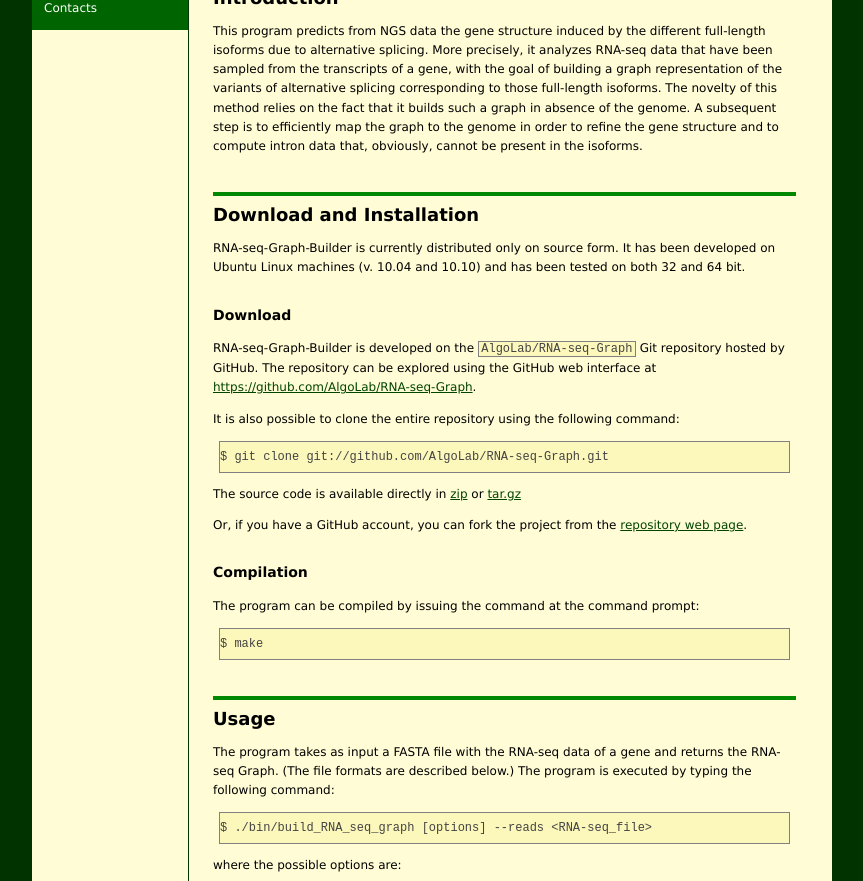
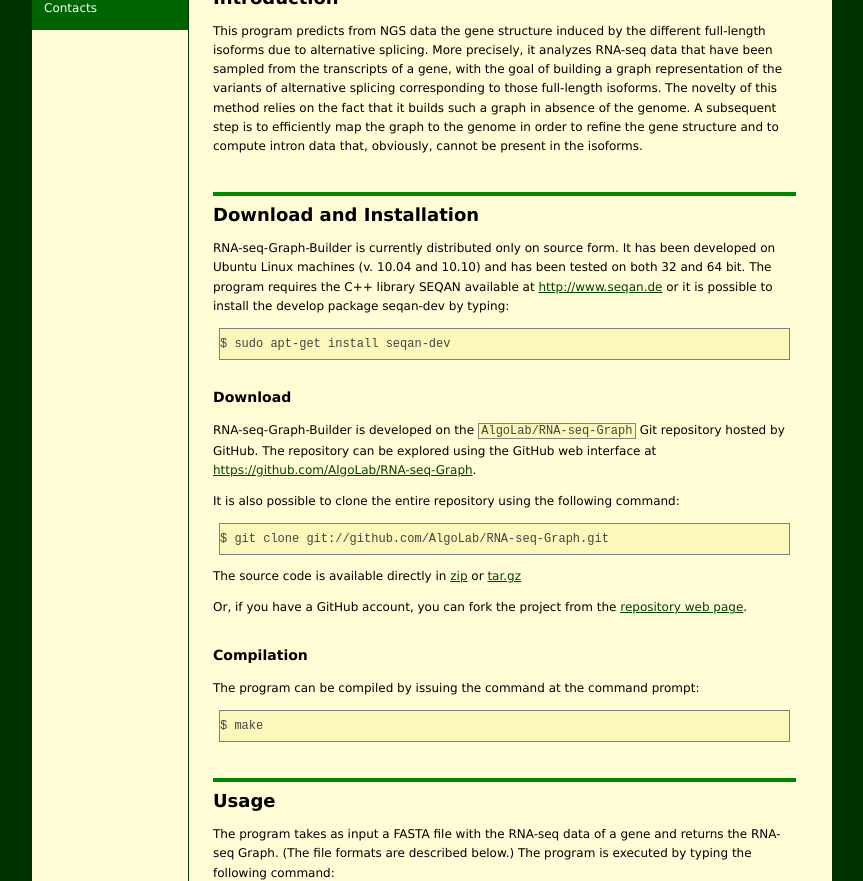
Before and after one commit to AlgoLab/RNA-seq-Graph, a Jekyll site: the page built from index.markdown, in a window 1280 px wide and 900 px high, scrolled down 305 px, cut to the strip 19-900 px from the top of the window. Shown: the whole strip, without its empty margins (96-959 px from the left). Built offline with Jekyll 4.4.1, drawn with Linux system fonts in a browser that asks for light colours.

Commit message:
Need for SEQAN library

```diff
--- a/index.markdown
+++ b/index.markdown
@@ -54,6 +54,10 @@ and to compute intron data that, obviously, cannot be present in the isoforms.
 RNA-seq-Graph-Builder is currently distributed only on source form.
 It has been developed on Ubuntu Linux machines (v. 10.04 and
 10.10) and has been tested on both 32 and 64 bit.
+The program requires the C++ library SEQAN available at <http://www.seqan.de>
+or it is possible to install the develop package seqan-dev by typing:
+
+    $ sudo apt-get install seqan-dev
 
 ### Download ###
 
```
